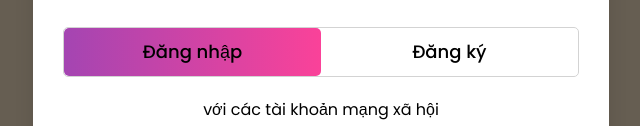
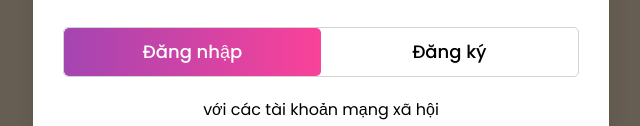
Before and after one commit to Geinjr/btvn-f8-b28, a plain HTML site: page index.html in a window 1280 px wide. Both pictures are taken after a click on the button "Đăng nhập". Shown: the part 172-298 px from the top of the page, without its empty margins (319-959 px from the left). Drawn offline with Linux system fonts and the light colour scheme.

Commit message:
update lần 3

```diff
--- a/style.css
+++ b/style.css
@@ -63,16 +63,7 @@ body {
     border: 1px solid lightgrey;
     border-radius: 5px;
 }
-.slide-controls .slide {
-    height: 100%;
-    width: 100%;
-    font-size: 18px;
-    font-weight: 500;
-    text-align: center;
-    line-height: 48px;
-    cursor: pointer;
-    z-index: 1;
-}
+
 .slide-controls label.signup {
     color: #000;
 }
@@ -89,6 +80,18 @@ input[type="radio"] {
     display: none;
 }
 
+.slide-controls .slide {
+    height: 100%;
+    width: 100%;
+    font-size: 18px;
+    font-weight: 500;
+    text-align: center;
+    line-height: 48px;
+    cursor: pointer;
+    color: #fff;
+    z-index: 1;
+}
+
 .slide.login.active ~ .slider-tab {
     left: 0%;
 }
@@ -96,11 +99,14 @@ input[type="radio"] {
     left: 50%;
 }
 
-.slide.login.active ~ .slider-tab {
-    left: 0%;
+.slide.signup.active,
+.slide.login.active {
+    color: #fff;
 }
-.slide.login ~ .slider-tab {
-    left: 50%;
+
+.slide.signup,
+.slide.login {
+    color: #000;
 }
 
 /* #signup:checked ~ label.signup {
```
